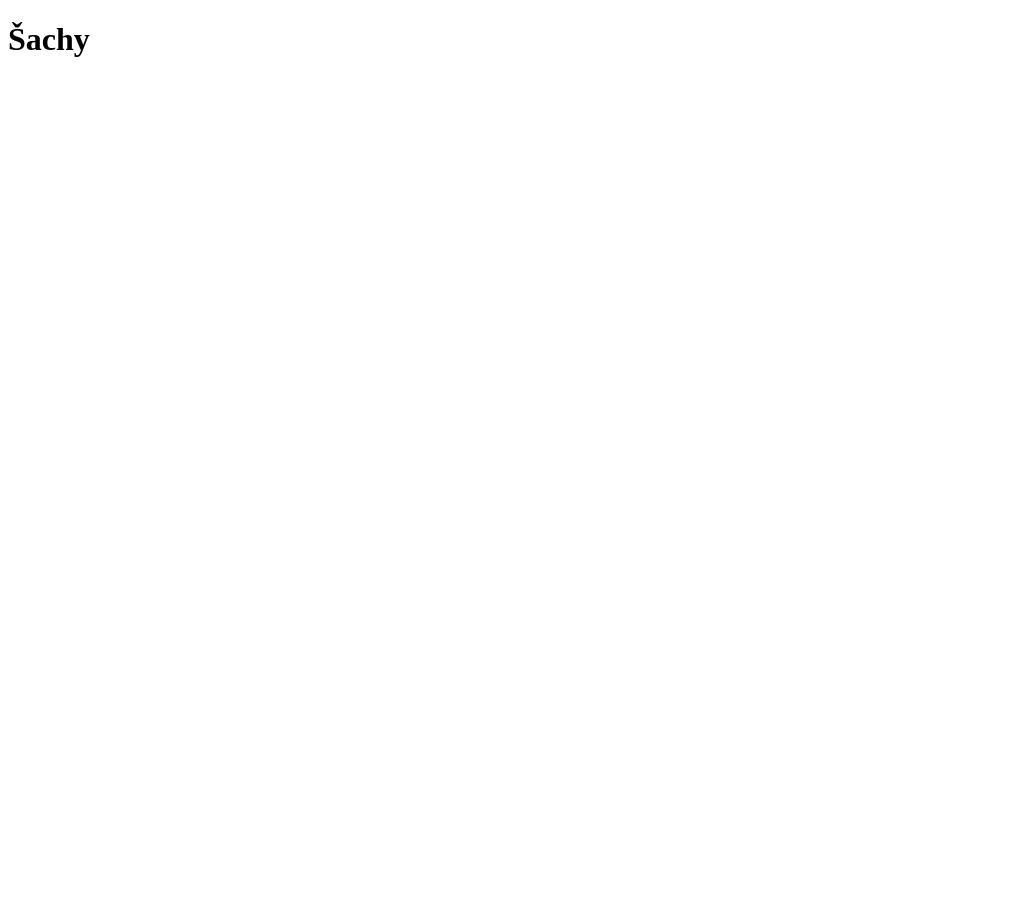
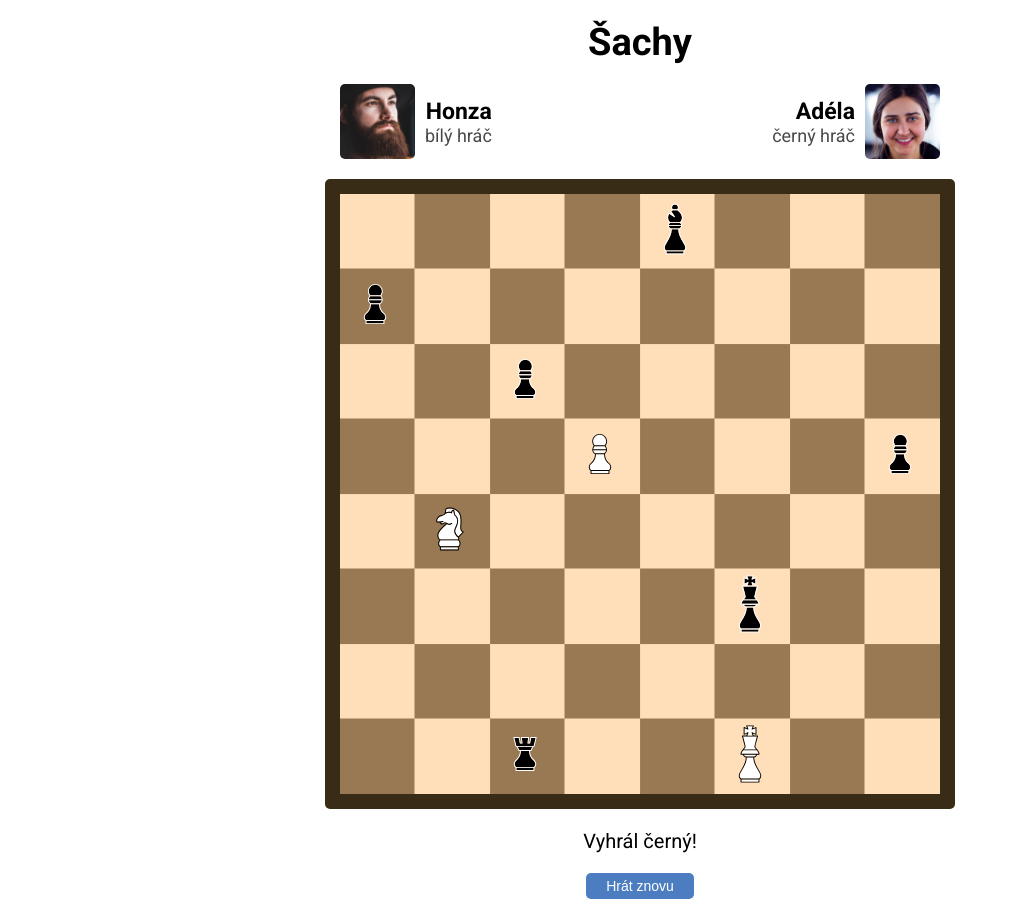
Before and after one commit to HTML-a-CSS-2-Podzim-2021-Online/sachy-minikorinek, a plain HTML site: page index.html in a window 1280 px wide. Shown: the whole page, without its empty margins (0-1009 px from the left). Before the commit the page ends 800 px from the top, so only its background shows below. Drawn offline with Linux system fonts and the light colour scheme.

Commit message:
prvni verze

```diff
--- a/index.html
+++ b/index.html
@@ -1,15 +1,90 @@
 <!DOCTYPE html>
 <html lang="cs">
+  <head>
+    <meta charset="UTF-8" />
+    <meta http-equiv="X-UA-Compatible" content="IE=edge" />
+    <meta name="viewport" content="width=device-width, initial-scale=1.0" />
+    <title>Šachy</title>
+    <link rel="stylesheet" href="style.css" />
+    <link rel="preconnect" href="https://fonts.googleapis.com" />
+    <link rel="preconnect" href="https://fonts.gstatic.com" crossorigin />
+    <link
+      href="https://fonts.googleapis.com/css2?family=Roboto:wght@400;500;700;900&display=swap"
+      rel="stylesheet"
+    />
+  </head>
 
-<head>
-	<meta charset="UTF-8">
-	<meta http-equiv="X-UA-Compatible" content="IE=edge">
-	<meta name="viewport" content="width=device-width, initial-scale=1.0">
-	<title>Šachy</title>
-</head>
+  <body>
+    <main>
+      <h1>Šachy</h1>
+      <section class="players">
+        <div class="avatar">
+          <img class="player1" src="./obrazky/hraci/honza.jpg" alt="hráč1" />
+          <div class="text">
+            <h2>Honza</h2>
+            <p>bílý hráč</p>
+          </div>
+        </div>
+        <div class="avatar">
+          <img class="player2" src="./obrazky/hraci/adela.jpg" alt="hráč2" />
+          <div class="text">
+            <h2>Adéla</h2>
+            <p>černý hráč</p>
+          </div>
+        </div>
+      </section>
+      <section class="board">
+        <img
+          class="figurka strelec"
+          src="./obrazky/figurky/strelec-cerna.svg"
+          alt="černý střelec"
+        />
+        <img
+          class="figurka pesec"
+          src="./obrazky/figurky/pesec-cerna.svg"
+          alt="černý pěšec"
+        />
+        <img
+          class="figurka pesec2"
+          src="./obrazky/figurky/pesec-cerna.svg"
+          alt="černý pěšec"
+        />
+        <img
+          class="figurka pesec3"
+          src="./obrazky/figurky/pesec-bila.svg"
+          alt="bílý pěšec"
+        />
+        <img
+          class="figurka pesec4"
+          src="./obrazky/figurky/pesec-cerna.svg"
+          alt="černý pěšec"
+        />
+        <img
+          class="figurka kun"
+          src="./obrazky/figurky/kun-bila.svg"
+          alt="bílý kůň"
+        />
 
-<body>
-	<h1>Šachy</h1>
-</body>
-
+        <img
+          class="figurka kral"
+          src="./obrazky/figurky/kral-cerna.svg"
+          alt="černý král"
+        />
+        <img
+          class="figurka vez"
+          src="./obrazky/figurky/vez-cerna.svg"
+          alt="černá věž"
+        />
+        <img
+          class="figurka kral2"
+          src="./obrazky/figurky/kral-bila.svg"
+          alt="bílý král"
+        />
+      </section>
+      <section class="win">
+        <h3>Vyhrál černý!</h3>
+        <button>Hrát znovu</button>
+      </section>
+    </main>
+  </body>
 </html>
--- /dev/null
+++ b/style.css
@@ -0,0 +1,146 @@
+* {
+  margin: 0;
+  padding: 0;
+}
+
+html {
+  font-size: 62.5%;
+}
+
+main {
+  display: flex;
+  align-items: center;
+  justify-content: center;
+  flex-direction: column;
+  font-family: "Roboto", sans-serif;
+}
+
+h1 {
+  font-size: 3.8rem;
+  font-weight: 700;
+  padding-top: 20px;
+}
+
+h2 {
+  font-size: 2.3rem;
+  text-align: right;
+}
+
+h3 {
+  font-size: 2rem;
+  font-weight: 400;
+}
+
+p {
+  font-size: 1.8rem;
+  font-weight: 400;
+  color: rgb(73, 73, 73);
+}
+
+.player1,
+.player2 {
+  width: 75px;
+  height: 75px;
+  border-radius: 5px;
+  object-fit: cover;
+}
+
+.player2 {
+  order: 2;
+}
+
+.players {
+  display: flex;
+  width: 600px;
+  justify-content: space-between;
+  padding-bottom: 20px;
+  padding-top: 20px;
+}
+
+.avatar {
+  display: flex;
+  flex-wrap: wrap;
+}
+
+.text {
+  display: flex;
+  flex-direction: column;
+  justify-content: center;
+  padding: 10px 10px;
+}
+
+button {
+  font-size: 1.4rem;
+  margin: 20px;
+  padding: 5px 20px;
+  border-radius: 5px;
+  border: none;
+  background-color: #4c7dc0;
+  color: white;
+}
+
+.win {
+  text-align: center;
+  padding-top: 20px;
+}
+
+.board {
+  border: 15px solid #392c16;
+  border-radius: 5px;
+  background-image: url("./obrazky/sachovnice.png");
+  background-repeat: no-repeat;
+  background-size: contain;
+  min-width: 600px;
+  min-height: 600px;
+
+  display: grid;
+  grid-template-columns: repeat(8, 1fr);
+  grid-template-rows: repeat(8, 1fr);
+}
+
+.figurka {
+  max-width: 70px;
+}
+
+.strelec {
+  grid-column: 5;
+}
+
+.pesec {
+  grid-row: 2;
+}
+
+.pesec2 {
+  grid-column: 3;
+  grid-row: 3;
+}
+
+.pesec3 {
+  grid-column: 4;
+  grid-row: 4;
+}
+
+.pesec4 {
+  grid-column: 8;
+  grid-row: 4;
+}
+
+.kun {
+  grid-column: 2;
+  grid-row: 5;
+}
+
+.kral {
+  grid-column: 6;
+  grid-row: 6;
+}
+
+.vez {
+  grid-column: 3;
+  grid-row: 8;
+}
+
+.kral2 {
+  grid-column: 6;
+  grid-row: 8;
+}
```
